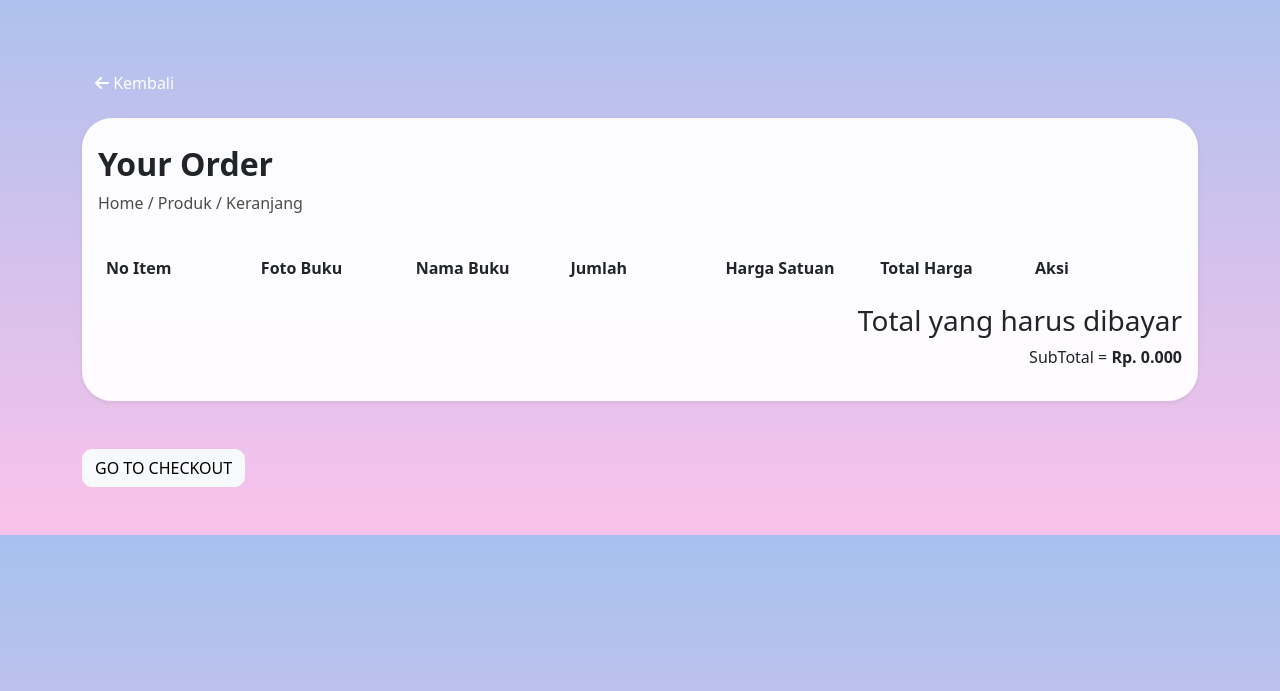
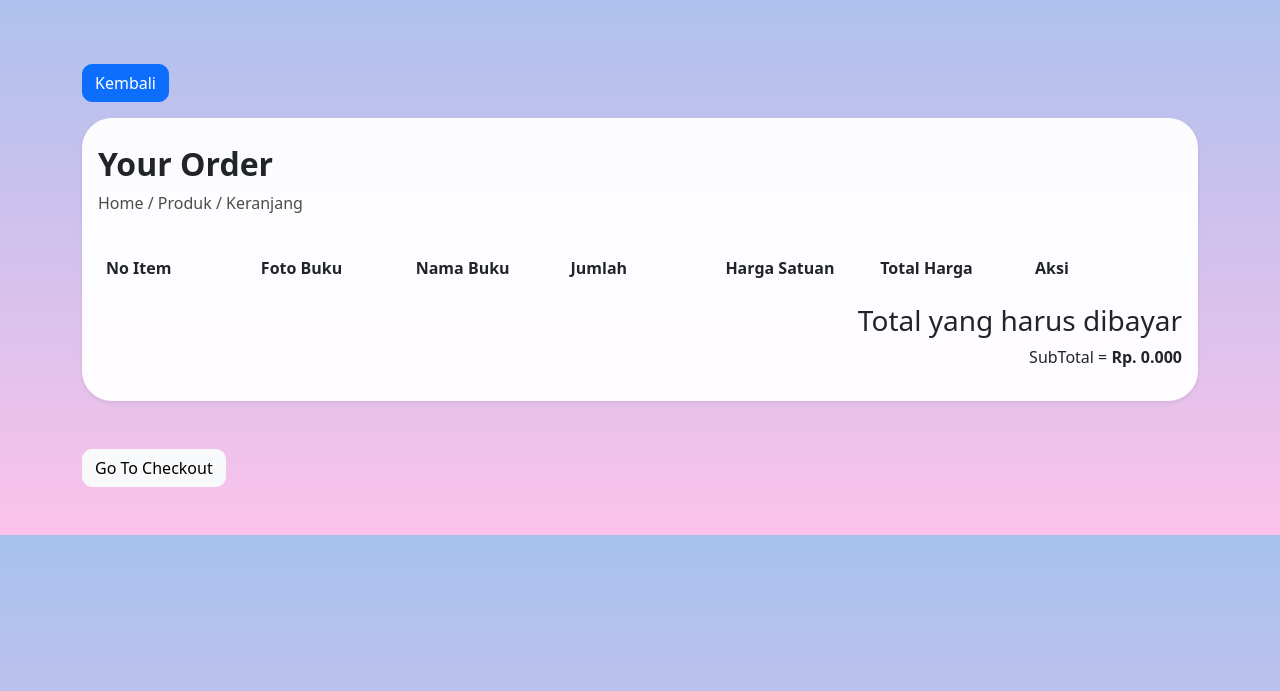
Before and after one commit to SilviaR318/penjualan-buku, a PHP site: page /penjualan-buku/keranjang.php in a window 1280 px wide. Shown: the part 56-747 px from the top of the page. Run offline with PHP 8.4, Linux system fonts and the light colour scheme; a user stored in the database is signed in; data comes from the database, SQL or seed files in the repository; lists and menus that the app fills with data are empty; some libraries are stand-ins or nearby versions.

Commit message:
Update keranjang.php

```diff
--- a/keranjang.php
+++ b/keranjang.php
@@ -91,8 +91,7 @@ $components = new Components();
     <!-- Navbar End  -->
       <!-- Container -->
       <div class="container" style="padding-top: 5%;">
-      <button type="button" class="btn btn-white" style="border-radius: 10px;" class="back"><a href="produk.php" >
-      <i class="fas fa-arrow-left"></i>
+     <button type="button" class="btn btn-primary" style="border-radius: 10px;" class="back"><a href="produk.php" >
       Kembali
       </a></button>
       <section class="section1">
@@ -159,7 +158,7 @@ $components = new Components();
             </div>
       </section>
 
-      <a class="btn btn-light my-5 " href="checkout.php" style="border-radius: 10px;" role="button">GO TO CHECKOUT</a>
+      <a class="btn btn-light my-5 " href="checkout.php" style="border-radius: 10px;" role="button">Go To Checkout</a>
       </div>
       <!-- Akhir dari Container -->
       <!-- Option 1: Bootstrap Bundle with Popper -->
```
